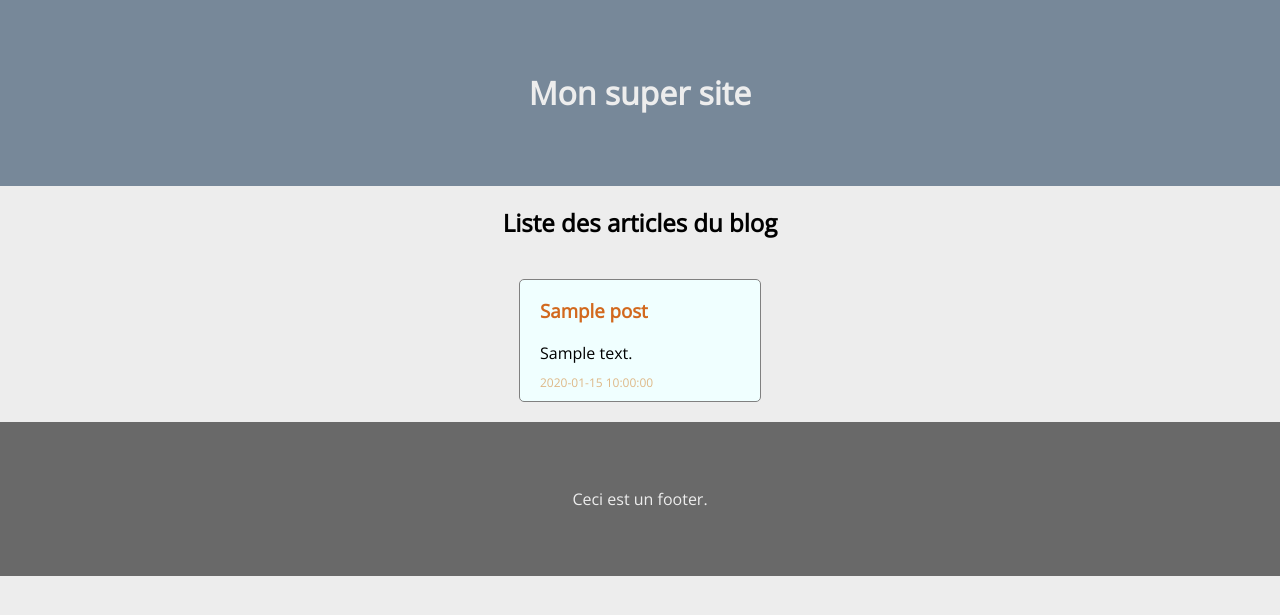
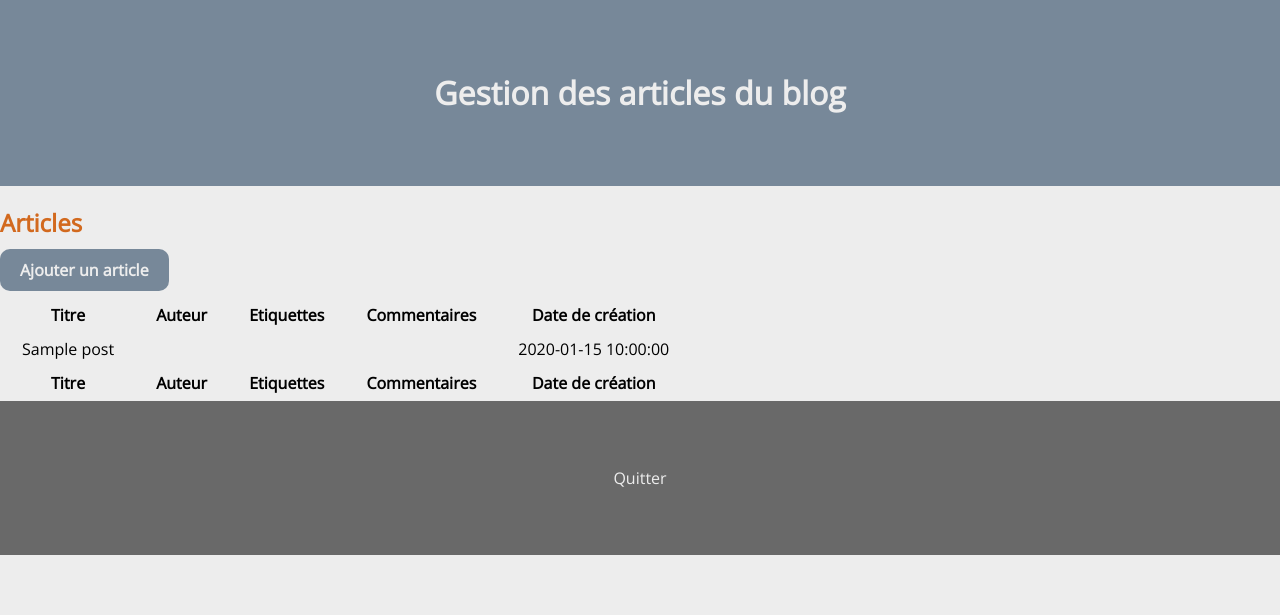
Before and after one commit to nicordev/formation-oc-php-projet5-blog, a PHP site: page /?page=blog-admin in a window 1280 px wide. Shown: the top 615 px of the page. Run offline with PHP 8.4, Linux system fonts and the light colour scheme; tables that the repository leaves empty hold one stand-in row (values such as "Sample post").

Commit message:
Add an admin page, a create post page and a 404 page

```diff
--- a/public/css/style.css
+++ b/public/css/style.css
@@ -19,8 +19,21 @@ footer {
     padding: 50px;
 }
 
-a {
+footer a:link, footer a:visited {
+    color: rgb(237, 237, 237);
+}
+
+h2, h3, h4, h5, h6 {
+    color: chocolate;
+}
+
+a, a:visited {
     text-decoration: none;
+    color: chocolate;
+}
+
+td, th {
+    padding: 5px 20px;
 }
 
 /* id */
--- a/src/Application.php
+++ b/src/Application.php
@@ -39,9 +39,21 @@ class Application
 
                 $blogController->showASinglePost($_GET['post-id']);
 
+            } elseif ($page === 'blog-admin') {
+                if (isset($_POST['add-post'])) {
+                    $blogController->addPost();
+
+                } else {
+                    $blogController->showAdminPanel();
+                }
+
+            } elseif ($page === 'create-post') {
+                $blogController->showCreatePostPanel();
+
             } else {
-                $blogController->showAllPosts();
+                $blogController->pageNotFound404();
             }
+
         } else {
             $blogController->showAllPosts();
         }
--- a/src/controller/BlogController.php
+++ b/src/controller/BlogController.php
@@ -25,6 +25,15 @@ class BlogController
     protected $commentManager;
     protected $viewFolderPath = '';
 
+    /**
+     * BlogController constructor.
+     *
+     * @param PostManager $postManager
+     * @param TagManager $tagManager
+     * @param CategoryManager $categoryManager
+     * @param CommentManager $commentManager
+     * @param string $viewFolderPath
+     */
     public function __construct(PostManager $postManager,
                                 TagManager $tagManager,
                                 CategoryManager $categoryManager,
@@ -63,11 +72,84 @@ class BlogController
             $previousPostId = $this->getPreviousPostId($postId);
 
         } catch (BlogException $e) {
-            require $this->viewFolderPath . '/postNotFound.php';
-            exit();
+            $this->pageNotFound404();
         }
 
         require $this->viewFolderPath . '/blogPost.php';
+    }
+
+    /**
+     * Show the panel do manage blog posts
+     */
+    public function showAdminPanel()
+    {
+        $posts = $this->postManager->getAll();
+
+        require $this->viewFolderPath . '/blogAdmin.php';
+    }
+
+    /**
+     * Show the panel to create a blog post
+     */
+    public function showCreatePostPanel(string $message = '')
+    {
+        require $this->viewFolderPath . '/createPost.php';
+    }
+
+    /**
+     * Show a page when the visitor is lost...
+     */
+    public function pageNotFound404()
+    {
+        require $this->viewFolderPath . '/pageNotFound.php';
+        exit();
+    }
+
+    /**
+     * Add a new post
+     *
+     * @throws BlogException
+     */
+    public function addPost()
+    {
+        $newPost = self::buildPostFromForm();
+
+        if ($newPost !== null) {
+            $this->postManager->add($newPost);
+            // Come back to the admin panel
+            $this->showAdminPanel();
+
+        } else {
+            // Try again...
+            $this->showCreatePostPanel("Erreur : le titre, l'extrait et le contenu de l'article ne doivent pas être vides.");
+        }
+    }
+
+    // Private
+
+    /**
+     * Create a Post from a form
+     *
+     * @return Post|null
+     */
+    private static function buildPostFromForm(): ?Post
+    {
+        $post = new Post();
+
+        if (isset($_POST['post-title']) && !empty($_POST['post-title']) &&
+            isset($_POST['post-excerpt']) && !empty($_POST['post-excerpt']) &&
+            isset($_POST['post-content']) && !empty($_POST['post-content'])) {
+
+            $post->setTitle(htmlspecialchars($_POST['post-title']));
+            $post->setExcerpt(htmlspecialchars($_POST['post-excerpt']));
+            $post->setContent(htmlspecialchars($_POST['post-content']));
+            $post->setAuthorId(1); // TODO: set the true author id
+
+            return $post;
+
+        } else {
+            return null;
+        }
     }
 
     /**
--- a/src/model/Manager/PostManager.php
+++ b/src/model/Manager/PostManager.php
@@ -127,6 +127,8 @@ class PostManager extends Manager
     }
 
     /**
+     * Get only the ids of the posts
+     *
      * @return array
      */
     public function getAllIds(): array
--- /dev/null
+++ b/src/view/adminFooter.php
@@ -0,0 +1 @@
+<p><a href="?page=blog">Quitter</a></p>
--- /dev/null
+++ b/src/view/adminHeader.php
@@ -0,0 +1 @@
+<h1>Gestion des articles du blog</h1>
--- /dev/null
+++ b/src/view/blogAdmin.php
@@ -0,0 +1,76 @@
+<?php
+$pageTitle = 'Gestion des articles';
+
+// Header
+ob_start();
+require 'adminHeader.php';
+$header = ob_get_clean();
+
+// Content
+ob_start();
+?>
+    <section class="blog-admin">
+        <h2>Articles</h2>
+
+        <p>
+            <a class="btn" href="?page=create-post">Ajouter un article</a>
+        </p>
+
+        <table>
+            <thead>
+                <tr>
+                    <th>Titre</th>
+                    <th>Auteur</th>
+                    <th>Etiquettes</th>
+                    <th>Commentaires</th>
+                    <th>Date de création</th>
+                </tr>
+            </thead>
+
+            <tbody>
+            <?php
+            foreach ($posts as $post) {
+                ?>
+                <tr>
+                    <td>
+                        <?= $post->getTitle() ?>
+                    </td>
+                    <td>
+
+                    </td>
+                    <td>
+
+                    </td>
+                    <td>
+
+                    </td>
+                    <td>
+                        <?= $post->getCreationDate() ?>
+                    </td>
+                </tr>
+                <?php
+            }
+            ?>
+            </tbody>
+
+            <tfoot>
+                <tr>
+                    <th>Titre</th>
+                    <th>Auteur</th>
+                    <th>Etiquettes</th>
+                    <th>Commentaires</th>
+                    <th>Date de création</th>
+                </tr>
+            </tfoot>
+        </table>
+    </section>
+<?php
+
+$content = ob_get_clean();
+
+// Footer
+ob_start();
+require 'adminFooter.php';
+$footer = ob_get_clean();
+
+require 'main.php';
--- a/src/view/blogPost.php
+++ b/src/view/blogPost.php
@@ -1,9 +1,9 @@
 <?php
 $pageTitle = $post->getTitle();
 
+// Content
 ob_start();
 ?>
-
     <section class="blogpost">
 
         <h2 class="blogpost-title"><?= $post->getTitle() ?></h2>
--- a/src/view/blogPostsListing.php
+++ b/src/view/blogPostsListing.php
@@ -1,9 +1,9 @@
 <?php
 $pageTitle = 'Liste des articles';
 
+// Content
 ob_start();
 ?>
-
 <section class="blog-list">
 
     <h2 class="card-deck-title">Liste des articles du blog</h2>
--- a/src/view/main.php
+++ b/src/view/main.php
@@ -32,7 +32,7 @@ if (!isset($content)) {
 if (!isset($footer)) {
     ob_start();
     ?>
-    <p>Ceci est un footer.</p>
+    <p><a href="?page=blog-admin">Administration</a></p>
     <?php
     $footer = ob_get_clean();
 }
--- /dev/null
+++ b/src/view/message.php
@@ -0,0 +1,6 @@
+<?php
+if (isset($message) && !empty($message)) {
+    ?>
+    <p class="message"><?= $message ?></p>
+<?php
+}
--- a/src/view/postNotFound.php
+++ b/src/view/pageNotFound.php
@@ -1,9 +1,9 @@
 <?php
-$pageTitle = 'Article introuvable';
+$pageTitle = 'Page introuvable';
 
 ob_start();
 ?>
-    <h2>Article introuvable</h2>
+    <h2>Page introuvable...</h2>
 
     <p><a href="index.php?page=blog">Revenir à la liste des articles</a></p>
 <?php
```
Also changed, not shown: other parts of public/css/style.css (+27 -6 lines), src/view/createPost.php (added, +49 -0 lines).
